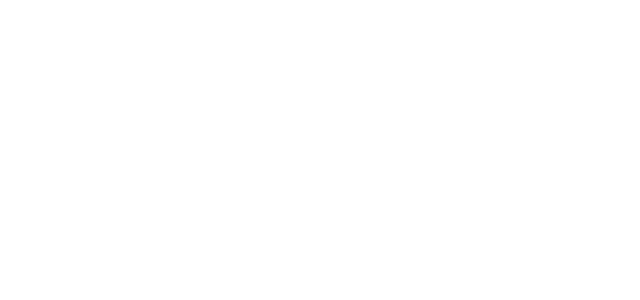
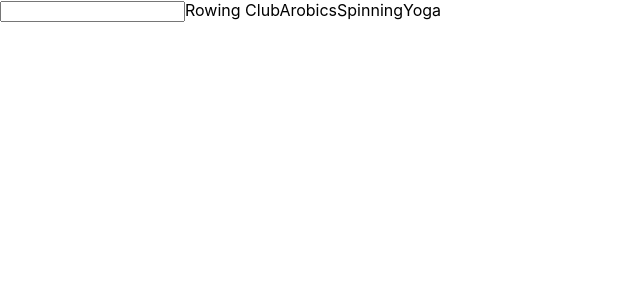
Before and after one commit to nevinhall/React-CIT-GYM, a React (Create React App) app: page /currentclasses in a window 1280 px wide. Shown: the top 300 px of the page, without its empty margins (0-640 px from the left). Built offline with nearby package versions, Linux system fonts and the light colour scheme.

Commit message:
add search function for classes

```diff
--- a/src/App.js
+++ b/src/App.js
@@ -1,6 +1,7 @@
 import { useSelector, useDispatch } from 'react-redux'
 import { Switch, Route } from 'react-router-dom';
 
+import CurrentClasses from './pages/Currentclasses';
 import Login from './pages/Login'
 import SignUp from './pages/signUp';
 
@@ -15,6 +16,7 @@ function App() {
     <Switch> {/* The Switch decides which component to show based on the current URL.*/}
       <Route exact path='/login' component={Login}></Route>
       <Route exact path='/signup' component={SignUp}></Route>
+      <Route exact path='/currentclasses' component={CurrentClasses}></Route>
     </Switch>
   );
 }
--- a/src/components/LoginComponent.js
+++ b/src/components/LoginComponent.js
@@ -1,6 +1,6 @@
 import React from 'react';
 import { Image, Col, Row, Button, Container, Form } from 'react-bootstrap';
-import  { useHistory } from 'react-router-dom'
+import { useHistory } from 'react-router-dom'
 
 
 
@@ -17,19 +17,22 @@ const LoginComponent = () => {
     var currentUsers = JSON.parse(localStorage.getItem("allEntries"));
     var userExists = currentUsers.find(x => x.email == logInUser.email)
 
-    if (userExists.password == logInUser.password) {
-      console.log("logged in");
-      userExists.isLoggedIn = true
+    if (userExists.email != null) {
 
-      currentUsers.push(userExists);
-      localStorage.setItem("userLogedIn", JSON.stringify(userExists));
-      var userLogedIn = JSON.parse(localStorage.getItem("userLogedIn"));
-      // console.log(userLogedIn);
+      if (userExists.password == logInUser.password) {
 
-      let path = '/Class';
-      history.push(path);
+        userExists.isLoggedIn = true
+
+        currentUsers.push(userExists);
+        localStorage.setItem("userLogedIn", JSON.stringify(userExists));
+        // var userLogedIn = JSON.parse(localStorage.getItem("userLogedIn"));
+        // // console.log(userLogedIn);
+
+        let path = '/currentclasses';
+        history.push(path);
 
 
+      }
     }
 
 
--- a/src/components/signUpComponent.js
+++ b/src/components/signUpComponent.js
@@ -10,13 +10,15 @@ const SignUpComponent = () => {
 
         const formData = new FormData(e.target),
             newUser = Object.fromEntries(formData.entries())
-        console.log(newUser)
+        console.log(  newUser )
 
 
         var existingEntries = JSON.parse(localStorage.getItem("allEntries"));
         if (existingEntries == null) existingEntries = [];
 
-        existingEntries.push( newUser );
+
+
+        existingEntries.push(  newUser );
         console.log(existingEntries);
         localStorage.setItem("allEntries", JSON.stringify(existingEntries));
     }
--- /dev/null
+++ b/src/pages/Currentclasses.js
@@ -0,0 +1,102 @@
+import React, { Component, useState, useEffect } from 'react';
+
+
+
+const CurrentClasses = () => {
+
+    const [filter, setFilter] = useState("")
+    const [data, setData] = useState([])
+
+
+    useEffect(() => {
+        var currentClasses = JSON.parse(localStorage.getItem("classes"));
+        if (currentClasses == null) currentClasses = [
+            {
+                clubName: "Rowing Club",
+                trainer: "John Doe",
+                typeOfActivity: "physical",
+                numCalories: "504",
+                operatingDate: "01/11/2020",
+                img: "",
+                maxSize: "5",
+                durationOfClass: "60mins",
+                location: "Lake Blue"
+            },
+            {
+                clubName: "Arobics",
+                trainer: "Jake white",
+                typeOfActivity: "spiritual",
+                numCalories: "200",
+                operatingDate: "21/11/2020",
+                img: "",
+                maxSize: "15",
+                durationOfClass: "30mins",
+                location: "Hall B"
+            },
+            {
+                clubName: "Spinning",
+                trainer: "John Doe",
+                typeOfActivity: "physical",
+                numCalories: "1000",
+                operatingDate: "18/11/2020",
+                img: "",
+                maxSize: "5",
+                durationOfClass: "45mins",
+                location: "Hall A"
+            },
+            {
+                clubName: "Yoga",
+                trainer: "Amer Blue",
+                typeOfActivity: "spiritual",
+                numCalories: "700",
+                operatingDate: "06/11/2020",
+                img: "",
+                maxSize: "20",
+                durationOfClass: "45mins",
+                location: "yogaPad"
+            }
+        ];
+        setData(currentClasses)
+
+        return localStorage.setItem("classes", JSON.stringify(currentClasses));
+
+    }, [])
+
+    const handleChange = (event) => {
+        setFilter(event.target.value)
+    };
+
+
+
+
+
+
+    console.log(data);
+
+    const lowercasedFilter = filter.toLowerCase();
+    const filteredData = data.filter(item => {
+        return Object.keys(item).some(key =>
+            item[key].toLowerCase().includes(lowercasedFilter)
+        );
+    });
+
+    return (
+        <div>
+            <input value={filter} onChange={handleChange} />
+
+            {filteredData.map(item => (
+                //   <ClassCard item={item}/>
+                item.clubName
+
+            ))}
+        </div>
+    );
+
+}
+
+
+
+
+
+
+export default CurrentClasses;
```
Also changed, not shown: 1 other file (tests, documents, lock files or other folders).
